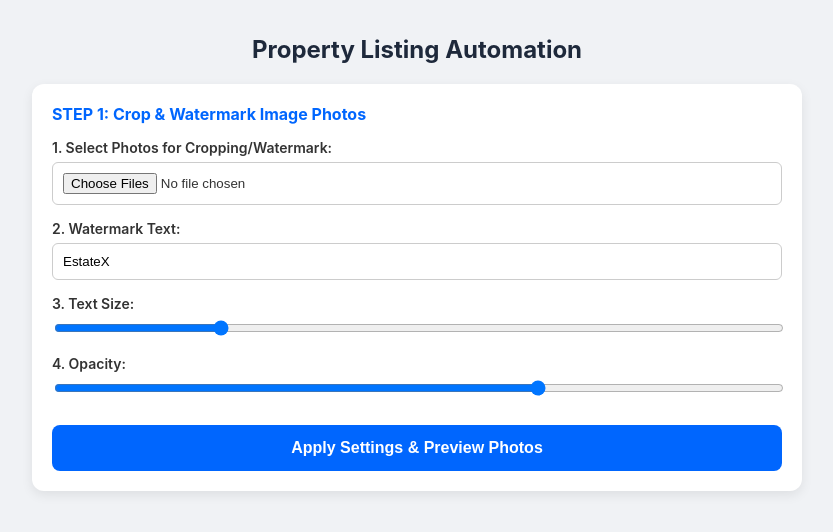
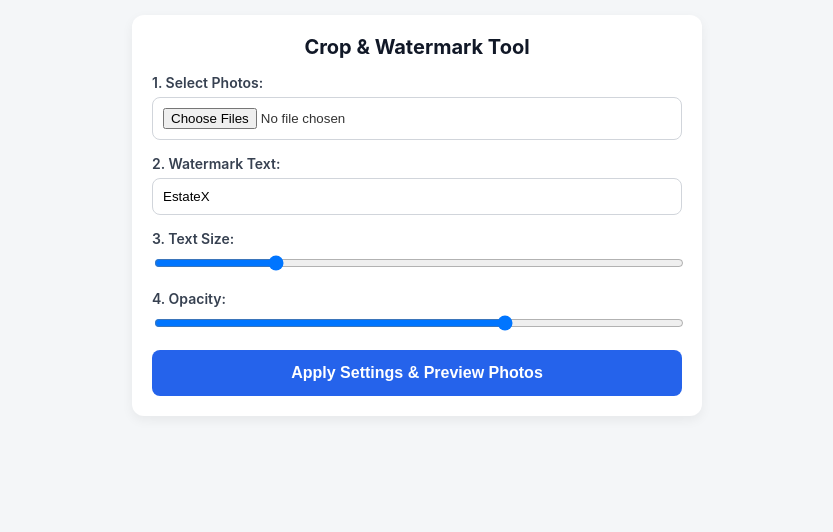
Before and after one commit to pawandevprasad03112010-crypto/FULLEST, a Flask app: page / in a window 1280 px wide. Shown: the top 532 px of the page, without its empty margins (223-1056 px from the left). Run offline with Flask 3, Linux system fonts and the light colour scheme; some libraries are stand-ins or nearby versions.

Commit message:
Update index.html

```diff
--- a/templates/index.html
+++ b/templates/index.html
@@ -3,7 +3,7 @@
 <head>
   <meta charset="UTF-8">
   <meta name="viewport" content="width=device-width, initial-scale=1.0">
-  <title>Property Tool - Crop, Watermark & AI Extractor</title>
+  <title>Crop & Watermark Tool</title>
 
   <link rel="stylesheet" href="https://cdnjs.cloudflare.com/ajax/libs/cropperjs/1.5.13/cropper.min.css">
 
@@ -12,32 +12,68 @@
     body {
       font-family: -apple-system, BlinkMacSystemFont, "Segoe UI", Roboto, sans-serif;
       padding: 15px;
-      background-color: #f0f2f5;
-      max-width: 800px;
+      background-color: #f4f6f8;
+      max-width: 600px;
       margin: 0 auto;
       color: #333;
     }
-    h2 { text-align: center; margin-bottom: 20px; color: #1e293b; }
+
     .card-box {
       background: #ffffff;
       padding: 20px;
       border-radius: 12px;
-      box-shadow: 0 4px 12px rgba(0,0,0,0.08);
-      margin-bottom: 25px;
+      box-shadow: 0 4px 12px rgba(0,0,0,0.06);
+      margin-bottom: 20px;
     }
+
+    .main-title {
+      font-size: 20px;
+      font-weight: bold;
+      text-align: center;
+      margin-bottom: 15px;
+      color: #111827;
+    }
+
     .control-group { margin-bottom: 15px; }
-    label { display: block; margin-bottom: 6px; font-weight: 600; font-size: 14px; }
+    label { display: block; margin-bottom: 6px; font-weight: 600; font-size: 14px; color: #374151; }
     input[type="text"], input[type="file"] {
       width: 100%;
       padding: 10px;
-      border: 1px solid #ccc;
-      border-radius: 6px;
+      border: 1px solid #d1d5db;
+      border-radius: 8px;
+      background: #fff;
     }
     input[type="range"] { width: 100%; cursor: pointer; }
 
-    .btn {
+    .btn-blue {
       width: 100%;
-      background-color: #0066fe;
+      background-color: #2563eb;
+      color: white;
+      padding: 14px;
+      border: none;
+      border-radius: 8px;
+      cursor: pointer;
+      font-weight: bold;
+      font-size: 16px;
+    }
+    .btn-blue:hover { background-color: #1d4ed8; }
+
+    .btn-green {
+      width: 100%;
+      background-color: #10b981;
+      color: white;
+      padding: 14px;
+      border: none;
+      border-radius: 8px;
+      cursor: pointer;
+      font-weight: bold;
+      font-size: 16px;
+    }
+    .btn-green:hover { background-color: #059669; }
+
+    .btn-purple {
+      width: 100%;
+      background-color: #8b5cf6;
       color: white;
       padding: 14px;
       border: none;
@@ -47,41 +83,32 @@
       font-size: 16px;
       margin-top: 10px;
     }
-    .btn:hover { background-color: #0052cc; }
-    .btn-green { background-color: #10b981; }
-    .btn-green:hover { background-color: #059669; }
-    .btn-purple { background-color: #8b5cf6; margin-top: 15px; }
     .btn-purple:hover { background-color: #7c3aed; }
 
     #gallery {
       display: flex;
       flex-direction: column;
       align-items: center;
-      gap: 30px;
+      gap: 20px;
     }
 
     .editor-card {
       background: #fff;
       padding: 15px;
       border-radius: 12px;
-      box-shadow: 0 4px 12px rgba(0,0,0,0.1);
+      box-shadow: 0 4px 10px rgba(0,0,0,0.08);
       width: 100%;
-      max-width: 340px;
-      display: flex;
-      flex-direction: column;
-      align-items: center;
     }
     .card-title {
       font-weight: bold;
       margin-bottom: 10px;
-      font-size: 14px;
-      color: #0066fe;
+      font-size: 15px;
+      color: #2563eb;
       text-align: center;
     }
     .crop-container {
       width: 100%;
-      max-width: 280px;
-      background: #e2e8f0;
+      background: #e5e7eb;
       border-radius: 8px;
       overflow: hidden;
     }
@@ -192,35 +249,23 @@
       border-radius: 8px;
       overflow-x: auto;
       font-size: 13px;
-    }
-
-    .badge {
-      background: #dcfce7;
-      color: #166534;
-      padding: 6px 12px;
-      border-radius: 20px;
-      font-size: 13px;
-      display: inline-block;
-      margin-bottom: 10px;
+      margin-top: 10px;
     }
   </style>
 </head>
 <body>
 
-  <h2>Property Listing Automation</h2>
-
-  <!-- Step 1 Box -->
   <div class="card-box">
-    <div style="font-weight:bold; font-size:16px; margin-bottom:15px; color:#0066fe;">STEP 1: Crop & Watermark Image Photos</div>
+    <div class="main-title">Crop & Watermark Tool</div>
 
     <div class="control-group">
-      <label>1. Select Photos for Cropping/Watermark:</label>
+      <label>1. Select Photos:</label>
       <input type="file" id="imageInput" multiple accept="image/*">
     </div>
 
     <div class="control-group">
       <label>2. Watermark Text:</label>
-      <input type="text" id="wmText" value="EstateX" placeholder="Enter text...">
+      <input type="text" id="wmText" value="EstateX">
     </div>
 
     <div class="control-group">
@@ -233,45 +278,43 @@
       <input type="range" id="wmOpacity" min="0.1" max="1" step="0.05" value="0.7">
     </div>
 
-    <button class="btn" id="generateBtn">Apply Settings & Preview Photos</button>
+    <button class="btn-blue" id="generateBtn">Apply Settings & Preview Photos</button>
   </div>
 
   <div id="gallery"></div>
 
   <div id="processedSection">
-    <div class="section-heading">Processed Photos Preview</div>
+    <div class="processed-heading">Processed Photos Preview</div>
     <div class="processed-grid" id="processedGrid"></div>
 
-    <button class="btn btn-green" id="uploadCloudinaryBtn">1. Upload Processed Photos to Cloudinary</button>
-    <div id="statusText" class="status-text"></div>
+    <button class="btn-green" id="getCloudinaryUrlsBtn">Get All Cloudinary URLs</button>
+    <div id="statusMsg" class="status-msg"></div>
+
+    <div id="urlListSection">
+      <div style="font-weight:bold; margin-bottom:10px; font-size:14px; color:#374151;">Generated Cloudinary URLs:</div>
+      <div id="urlRowsContainer"></div>
+
+      <button class="btn-purple" id="copyAllUrlsBtn">Copy All URLs</button>
+    </div>
   </div>
 
-  <!-- Step 1 Result: Cloudinary URLs -->
-  <div id="urlListSection" class="card-box">
-    <span class="badge">✔ Cloudinary Upload Complete!</span>
-    <div style="font-weight:bold; margin-bottom:10px;">Generated Image URLs:</div>
-    <pre id="urlDisplay"></pre>
-  </div>
-
-  <!-- Step 2 Box: Upload Data Images for Gemini AI -->
-  <div id="aiExtractSection" class="card-box" style="border: 2px solid #8b5cf6;">
-    <div style="font-weight:bold; font-size:16px; margin-bottom:10px; color:#8b5cf6;">STEP 2: Extract Data with Gemini AI</div>
-    <p style="font-size:13px; color:#666; margin-bottom:15px;">Now select the original property detail images/screenshots to extract JSON data.</p>
+  <div id="aiExtractSection" class="card-box" style="border: 2px solid #8b5cf6; margin-top:25px;">
+    <div class="main-title" style="color:#8b5cf6;">Step 2: Gemini AI Data Extraction</div>
+    <p style="font-size:13px; color:#6b7280; margin-bottom:15px; text-align:center;">Ab Property ki Detail/Raw Screenshots upload karein Gemini AI se JSON extract karne ke liye.</p>
 
     <div class="control-group">
-      <label>Select Original/Raw Detail Images:</label>
+      <label>Select Original / Raw Property Detail Photos:</label>
       <input type="file" id="dataImagesInput" multiple accept="image/*">
     </div>
 
-    <button class="btn btn-purple" id="extractJsonBtn">2. Extract Property JSON with Gemini AI</button>
-    <div id="aiStatusText" class="status-text"></div>
+    <button class="btn-purple" id="extractJsonBtn">Extract Property JSON with Gemini AI</button>
+    <div id="aiStatusMsg" class="status-msg"></div>
   </div>
 
-  <!-- Final JSON Result Box -->
   <div id="jsonResultSection" class="card-box">
-    <div class="section-heading" style="text-align:left; color:#10b981;">Final AI Extracted JSON:</div>
+    <div class="main-title" style="color:#10b981; text-align:left;">AI Extracted JSON Result:</div>
     <pre id="jsonDisplay"></pre>
-    <button class="btn btn-purple" id="copyJsonBtn">Copy JSON Code</button>
+    <button class="btn-green" id="copyJsonBtn" style="margin-top:10px;">Copy JSON Code</button>
   </div>
 
   <script src="https://cdnjs.cloudflare.com/ajax/libs/cropperjs/1.5.13/cropper.min.js"></script>
@@ -286,16 +329,17 @@
 
     const processedSection = document.getElementById('processedSection');
     const processedGrid = document.getElementById('processedGrid');
-    const uploadCloudinaryBtn = document.getElementById('uploadCloudinaryBtn');
-    const statusText = document.getElementById('statusText');
+    const getCloudinaryUrlsBtn = document.getElementById('getCloudinaryUrlsBtn');
+    const statusMsg = document.getElementById('statusMsg');
 
     const urlListSection = document.getElementById('urlListSection');
-    const urlDisplay = document.getElementById('urlDisplay');
+    const urlRowsContainer = document.getElementById('urlRowsContainer');
+    const copyAllUrlsBtn = document.getElementById('copyAllUrlsBtn');
 
     const aiExtractSection = document.getElementById('aiExtractSection');
     const dataImagesInput = document.getElementById('dataImagesInput');
     const extractJsonBtn = document.getElementById('extractJsonBtn');
-    const aiStatusText = document.getElementById('aiStatusText');
+    const aiStatusMsg = document.getElementById('aiStatusMsg');
 
     const jsonResultSection = document.getElementById('jsonResultSection');
     const jsonDisplay = document.getElementById('jsonDisplay');
@@ -325,7 +369,7 @@
       aiExtractSection.style.display = 'none';
       jsonResultSection.style.display = 'none';
       processedGrid.innerHTML = '';
-      statusText.innerText = '';
+      statusMsg.innerText = '';
 
       let files = Array.from(e.target.files);
       if (files.length === 0) return;
@@ -349,7 +393,7 @@
           <img id="crop-img-${index}" src="${imgSrc}">
         </div>
 
-        <div class="card-title" style="margin-top:15px; color:#10b981;">Watermark Position</div>
+        <div class="card-title" style="margin-top:12px; color:#10b981;">Watermark Position</div>
         <div class="preview-container" id="wrapper-${index}"></div>
       `;
 
@@ -490,7 +534,7 @@
       urlListSection.style.display = 'none';
       aiExtractSection.style.display = 'none';
       jsonResultSection.style.display = 'none';
-      statusText.innerText = '';
+      statusMsg.innerText = '';
 
       for (let index = 0; index < cropperInstances.length; index++) {
         if (!cropperInstances[index]) continue;
@@ -531,13 +575,13 @@
       }
     });
 
-    // STEP 1: Upload Edited Images to Cloudinary only
-    uploadCloudinaryBtn.addEventListener('click', async () => {
+    // STEP 1: Upload Edited Images to Cloudinary
+    getCloudinaryUrlsBtn.addEventListener('click', async () => {
       if (processedBlobs.length === 0) return alert('No processed photos to upload!');
 
-      uploadCloudinaryBtn.disabled = true;
-      uploadCloudinaryBtn.innerText = 'Uploading to Cloudinary...';
-      statusText.innerText = 'Uploading images to Cloudinary...';
+      getCloudinaryUrlsBtn.disabled = true;
+      getCloudinaryUrlsBtn.innerText = 'Uploading to Cloudinary...';
+      statusMsg.innerText = 'Uploading to Cloudinary...';
 
       const formData = new FormData();
       processedBlobs.forEach((blob, i) => {
@@ -555,37 +599,74 @@
 
         if (resData.success && resData.urls) {
           uploadedCloudinaryUrls = resData.urls;
-          urlDisplay.innerText = JSON.stringify(uploadedCloudinaryUrls, null, 2);
 
+          // Build Video-Style URL list with copy buttons
+          urlRowsContainer.innerHTML = '';
+          uploadedCloudinaryUrls.forEach((url, i) => {
+            const row = document.createElement('div');
+            row.className = 'url-row';
+            row.innerHTML = `
+              <div class="url-serial">#${i + 1}</div>
+              <input type="text" class="url-input" value="${url}" readonly>
+              <button class="copy-single-btn">Copy</button>
+            `;
+
+            const singleCopyBtn = row.querySelector('.copy-single-btn');
+            singleCopyBtn.addEventListener('click', () => {
+              navigator.clipboard.writeText(url);
+              singleCopyBtn.innerText = 'Copied!';
+              singleCopyBtn.style.background = '#10b981';
+              setTimeout(() => {
+                singleCopyBtn.innerText = 'Copy';
+                singleCopyBtn.style.background = '#2563eb';
+              }, 2000);
+            });
+
+            urlRowsContainer.appendChild(row);
+          });
+
+          statusMsg.innerText = 'All URLs Generated Successfully!';
           urlListSection.style.display = 'block';
           aiExtractSection.style.display = 'block';
 
-          statusText.innerText = 'Cloudinary Upload Successful!';
           aiExtractSection.scrollIntoView({ behavior: 'smooth' });
         } else {
           alert(`Upload Failed: ${resData.error || 'Unknown error'}`);
-          statusText.innerText = 'Upload Failed!';
+          statusMsg.innerText = 'Upload Failed!';
         }
       } catch (err) {
         console.error(err);
         alert('Cloudinary Upload Error!');
-        statusText.innerText = 'Upload Failed!';
+        statusMsg.innerText = 'Upload Failed!';
       } finally {
-        uploadCloudinaryBtn.disabled = false;
-        uploadCloudinaryBtn.innerText = '1. Upload Processed Photos to Cloudinary';
+        getCloudinaryUrlsBtn.disabled = false;
+        getCloudinaryUrlsBtn.innerText = 'Get All Cloudinary URLs';
       }
     });
 
-    // STEP 2: Send Raw Photos + Cloudinary URLs to Gemini AI
+    copyAllUrlsBtn.addEventListener('click', () => {
+      if (uploadedCloudinaryUrls.length === 0) return;
+      const allText = uploadedCloudinaryUrls.join('\n');
+      navigator.clipboard.writeText(allText).then(() => {
+        copyAllUrlsBtn.innerText = 'All URLs Copied!';
+        copyAllUrlsBtn.style.background = '#10b981';
+        setTimeout(() => {
+          copyAllUrlsBtn.innerText = 'Copy All URLs';
+          copyAllUrlsBtn.style.background = '#8b5cf6';
+        }, 2000);
+      });
+    });
+
+    // STEP 2: Extract Data with Gemini AI using Raw Photos + Cloudinary URLs
     extractJsonBtn.addEventListener('click', async () => {
       const dataFiles = dataImagesInput.files;
       if (!dataFiles || dataFiles.length === 0) {
-        return alert('Please select raw detail photos to extract data!');
+        return alert('Please select raw detail photos for Gemini AI!');
       }
 
       extractJsonBtn.disabled = true;
       extractJsonBtn.innerText = 'Gemini AI Extracting Data...';
-      aiStatusText.innerText = 'Reading images & generating JSON...';
+      aiStatusMsg.innerText = 'Reading raw photos & generating JSON...';
 
       const formData = new FormData();
       for (let i = 0; i < dataFiles.length; i++) {
@@ -604,19 +685,19 @@
         if (resData.success && resData.data) {
           jsonDisplay.innerText = JSON.stringify(resData.data, null, 2);
           jsonResultSection.style.display = 'block';
-          aiStatusText.innerText = 'JSON Extraction Complete!';
+          aiStatusMsg.innerText = 'JSON Extraction Complete!';
           jsonResultSection.scrollIntoView({ behavior: 'smooth' });
         } else {
           alert(`Extraction Failed: ${resData.error || 'Unknown error'}`);
-          aiStatusText.innerText = 'Extraction Failed!';
+          aiStatusMsg.innerText = 'Extraction Failed!';
         }
       } catch (err) {
         console.error(err);
         alert('AI Extraction Error!');
-        aiStatusText.innerText = 'Extraction Failed!';
+        aiStatusMsg.innerText = 'Extraction Failed!';
       } finally {
-     extractJsonBtn.disabled = false;
-        extractJsonBtn.innerText = '2. Extract Property JSON with Gemini AI';
+        extractJsonBtn.disabled = false;
+        extractJsonBtn.innerText = 'Extract Property JSON with Gemini AI';
       }
     });
 
@@ -624,10 +705,10 @@
       const text = jsonDisplay.innerText;
       navigator.clipboard.writeText(text).then(() => {
         copyJsonBtn.innerText = 'JSON Copied!';
-        copyJsonBtn.style.background = '#10b981';
+        copyJsonBtn.style.background = '#2563eb';
         setTimeout(() => {
           copyJsonBtn.innerText = 'Copy JSON Code';
-          copyJsonBtn.style.background = '#8b5cf6';
+          copyJsonBtn.style.background = '#10b981';
         }, 2000);
       });
     });
```
Also changed, not shown: other parts of templates/index.html (+63 -33 lines).
